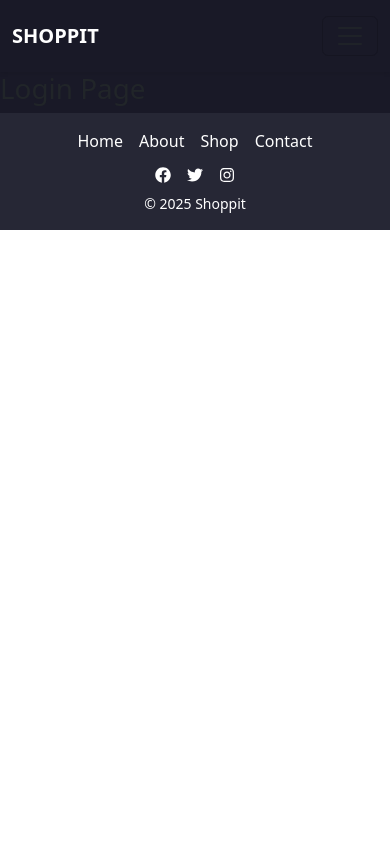
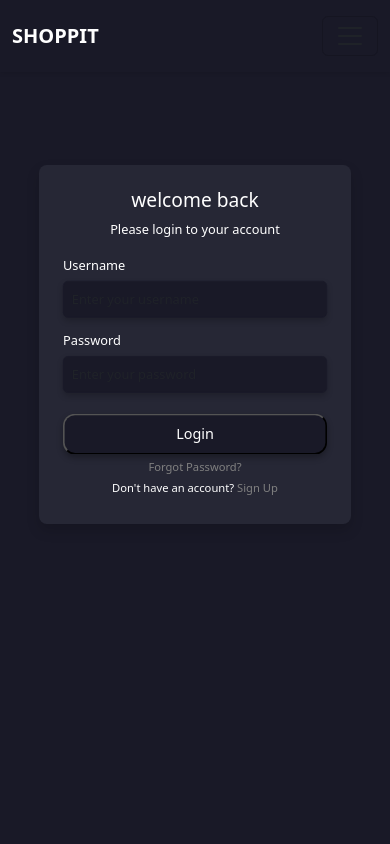
Before and after one commit to marydar/e-shop-ui, a React (Vite) app: page /login in a window 390 px wide. Shown: the top 844 px of the page. Built offline with nearby package versions, Linux system fonts and the light colour scheme; the HTML template or start-up script is replaced by a standard one.

Commit message:
login control

```diff
--- a/src/App.jsx
+++ b/src/App.jsx
@@ -1,7 +1,7 @@
 import React, { useEffect } from 'react'
 import { BrowserRouter, Routes, Route } from 'react-router-dom'
 import MainLayout from './layout/MainLayout'
-import HomePage from './components/home/HomePage'
+import HomePage from './components/Home/HomePage'
 import NotFoundPage from './components/ui/NotFoundPage'
 import ProductPage from './components/product/ProductPage'
 import CartPage from './components/Cart/CartPage'
@@ -36,7 +36,7 @@ export const App = () => {
           <Route index element={<HomePage/>} />
           <Route path="products/:slug" element={<ProductPage setNumCartItems={setNumCartItems}/>} />
           <Route path="cart" element={<CartPage setNumCartItems={setNumCartItems}/>} />
-          <Route path="checkout" element={<ProtectedRoute><CheckoutPage/></ProtectedRoute>} />
+          <Route path="checkout" element={<CheckoutPage/>} />
           <Route path="login" element={<LoginPage/>} />
           <Route path="*" element={<NotFoundPage />} />
         </Route>
--- a/src/components/checkout/CheckoutPage.jsx
+++ b/src/components/checkout/CheckoutPage.jsx
@@ -1,20 +1,86 @@
-import React from 'react'
-import OrderSummery from './OrderSummery'
-import PaymentSection from './PaymentSection'
-import useCartData from '../../hooks/useCartData'
+import React, { useEffect, useState } from "react";
+import OrderSummery from "./OrderSummery";
+import PaymentSection from "./PaymentSection";
+import useCartData from "../../hooks/useCartData";
+import { jwtDecode } from "jwt-decode";
+import { useNavigate } from "react-router-dom";
 
 const CheckoutPage = () => {
-    const {cartItems, setCartItems, cartTotals, setCartTotals, tax, loading} = useCartData()
+  const { cartItems, setCartItems, cartTotals, setCartTotals, tax, loading } =
+    useCartData();
+  const [isAuthorized, setIsAuthorized] = useState(false);
+  const navigate = useNavigate();
+  useEffect(
+    function () {
+      auth();
+      console.log(isAuthorized);
+    },
+    [isAuthorized]
+  );
 
-  return (
-    <div className='container my-3' style={{height: '100vh'}}>
-        <div className='row'>
-            <OrderSummery cartItems={cartItems} cartTotals={cartTotals} tax={tax}/>
-            <PaymentSection/>
+  async function refreshToken() {
+    const refreshed_token = localStorage.getItem("refresh");
+    try {
+      const res = await api.post("/token/refresh", {
+        refresh: refreshed_token,
+      });
+      if (res.status === 200) {
+        localStorage.setItem("access", res.data.access);
+        setIsAuthorized(true);
+      } else {
+        setIsAuthorized(false);
+      }
+    } catch (err) {
+      console.log(err);
+    }
+  }
 
+  //when page is rendered
+  async function auth() {
+    const token = localStorage.getItem("access");
+    if (!token) {
+      setIsAuthorized(false);
+      console.log("if : ", false);
+      navigate("/login");
+      return;
+    }
+    const decoded = jwtDecode(token);
+    const expiry_date = decoded.exp;
+    const current_time = Date.now() / 1000;
+    if (current_time > expiry_date) {
+      await refreshToken();
+    } else {
+      console.log("else : ", true);
+      setIsAuthorized(true);
+      // navigate("/checkout")
+    }
+  }
+
+  // console.log("before return")
+  // return(
+  //     <div>hello {isAuthorized}</div>
+  // )
+  if (isAuthorized) {
+    return (
+      <div className="container my-3" style={{ height: "100vh" }}>
+        <div className="row">
+          <OrderSummery
+            cartItems={cartItems}
+            cartTotals={cartTotals}
+            tax={tax}
+          />
+          <PaymentSection />
         </div>
-    </div>
-  )
-}
+      </div>
+    );
+  } else {
+    return (
+      <>
+        <h1 className="text-white">hello:</h1>
+        <h1>{isAuthorized}</h1>
+      </>
+    );
+  }
+};
 
-export default CheckoutPage
+export default CheckoutPage;
--- a/src/components/ui/ProtectedRoute.jsx
+++ b/src/components/ui/ProtectedRoute.jsx
@@ -1,17 +1,22 @@
-import React, { Children } from 'react'
+import React from 'react'
 import { useState , useEffect} from 'react'
 import {jwtDecode} from 'jwt-decode'
 import api from '../../api'
 import Spinner from './Spinner'
 import { Navigate } from 'react-router-dom'
+import { useLocation, useNavigate } from 'react-router-dom'
 
-const ProtectedRoute = () => {
-    const [isAuthorized, setIsAuthorized] = useState(null)
+const ProtectedRoute = ({children}) => {
+    const [isAuthorized, setIsAuthorized] = useState(false)
     const location = useLocation()
+    const navigate = useNavigate()
+
 
     useEffect(function(){
-        auth().catch(() => setIsAuthorized(false))
-    }, [])
+        // auth().catch(() => setIsAuthorized(false))
+        auth()
+        console.log("authorized : ", isAuthorized)
+    }, [isAuthorized])
 
     async function refreshToken(){
         const refreshed_token = localStorage.getItem("refresh")
@@ -42,21 +47,27 @@ const ProtectedRoute = () => {
         const decoded = jwtDecode(token)
         const expiry_date = decoded.exp
         const current_time = Date.now() / 1000
+        console.log("current time : ", current_time)
+        console.log("expiry date : ", expiry_date)
         if(current_time > expiry_date){
             await refreshToken()
         }
         else{
+            console.log("else : ", true)
             setIsAuthorized(true)
+            // navigate("/checkout")
         }
     }
     //when is loading
-    if (isAuthorized === null){
-        <Spinner />
-    }
+    // if (isAuthorized === null){
+    //     <Spinner />
+    // }
 
 
   return (
-    isAuthorized ? Children : <Navigate to='/login' state={{from: location}} replace/>
+    <>
+    {isAuthorized ? children : <Navigate to='/login' state={{from: location}} replace/>}
+    </>
   )
 }
 
--- /dev/null
+++ b/src/components/user/LoginPage.css
@@ -0,0 +1,73 @@
+.login-container{
+    background-color: #191927;
+    height: 100vh;
+}
+.login-card{
+    background-color: #262735;
+    border-radius: 10px;
+    padding: 30px;
+    max-width: 400px;
+    margin: 0 auto;
+
+}
+@media (max-width: 700px){
+    .login-card{
+        scale: 0.8;
+    }
+
+}
+.login-title{
+    font-size: 24px;
+    color: white;
+    margin-bottom: 10px;
+    text-align: center;
+}
+.login-subtitle{
+    font-size: 16px;
+    color: white;
+    margin-bottom: 20px;
+    text-align: center;
+}
+.form-label{
+    font-weight: 500;
+    color: white;
+}
+.form-control{
+    background-color: #191927;
+    border-radius: 6px;
+    padding : 10px;
+    font-size: 16px;
+    box-shadow: 0 4px 8px rgba(0, 0, 0, 0.2);
+}
+.btn-primary{
+    background-color: #191927;
+    border-color: black;
+    font-size: 18px;
+    font-weight: 500;
+    margin-top: 10px;
+    color: white;
+    border-radius: 15px;
+    padding: 10px 3px;
+    box-shadow: 0 4px 8px rgba(0, 0, 0, 0.3);
+}
+.btn-primary:hover{
+    background-color: #262735;
+    border-color: #262735;
+}
+.login-footer p{
+    text-align: center;
+    color: white;
+    margin: 5px 0;
+    font-size: 14px;
+}
+.login-footer a{
+    color: gray;
+    text-decoration: none;
+}
+.login-footer a:hover{
+    text-decoration: underline;
+}
+.form-check-label{
+    font-size: 14px;
+    color: #191927;
+}
--- a/src/components/user/LoginPage.jsx
+++ b/src/components/user/LoginPage.jsx
@@ -1,9 +1,72 @@
 import React from 'react'
+import './LoginPage.css'
+import { useState } from 'react'
+import api from '../../api'
+import Error from '../ui/Error'
+import {useNavigate , useLocation } from 'react-router-dom'
 
 const LoginPage = () => {
+
+    const location = useLocation()
+    const navigate = useNavigate()
+    const [username, setUsername] = useState("")
+    const [password, setPassword] = useState("")
+
+    const [loading, setLoading] = useState(false)
+    const [error, setError] = useState("")
+
+    const userInfo = {username, password}
+
+    function handleSubmit(e){
+        e.preventDefault()
+        setLoading(true)
+        api.post("token/", userInfo)
+        .then(res => {
+            console.log(res.data)
+            setLoading(false)
+            setError("")
+            localStorage.setItem("access", res.data.access)
+            localStorage.setItem("refresh", res.data.refresh)
+            setUsername("")
+            setPassword("")
+
+
+
+
+            //navigate to checkout route
+            // const from = location.state.from.pathname || "/";
+            // navigate(from, {replace: true});
+            navigate("/checkout");
+
+        })
+        .catch(err => {
+            console.log(err.message)
+            setLoading(false)
+            setError(err.message)
+        })
+    }
   return (
-    <div>
-        <h1>Login Page</h1>
+    <div className='login-container my-5'>
+        <div className='login-card shadow'>
+            {error && <Error error={error}/>}
+            <h2 className='login-title'>welcome back</h2>
+            <p className='login-subtitle'>Please login to your account</p>
+            <form className='login-form' onSubmit={handleSubmit}>
+                <div className='mb-3'>
+                    <label htmlFor='username' className='form-label'>Username</label>
+                    <input type='username' value={username} onChange={(e) => setUsername(e.target.value)} className='form-control'style={{backgroundColor:"#191927", color:"white", borderColor:"#191927"}} id='email' placeholder='Enter your username' required/>
+                </div>
+                <div className='mb-3'>
+                    <label htmlFor='password' className='form-label'>Password</label>
+                    <input type='password' value={password} onChange={(e) => setPassword(e.target.value)} className='form-control' style={{backgroundColor:"#191927", color:"white", borderColor:"#191927"}} id='password' placeholder='Enter your password' required/>
+                </div>
+                <button type='submit' className='btn-primary w-100' disabled={loading}>Login</button>
+            </form>
+            <div className='login-footer'>
+                <p><a href='#'>Forgot Password?</a></p>
+                <p>Don't have an account? <a href='#'>Sign Up</a></p>
+            </div>
+        </div>
     </div>
   )
 }
```
